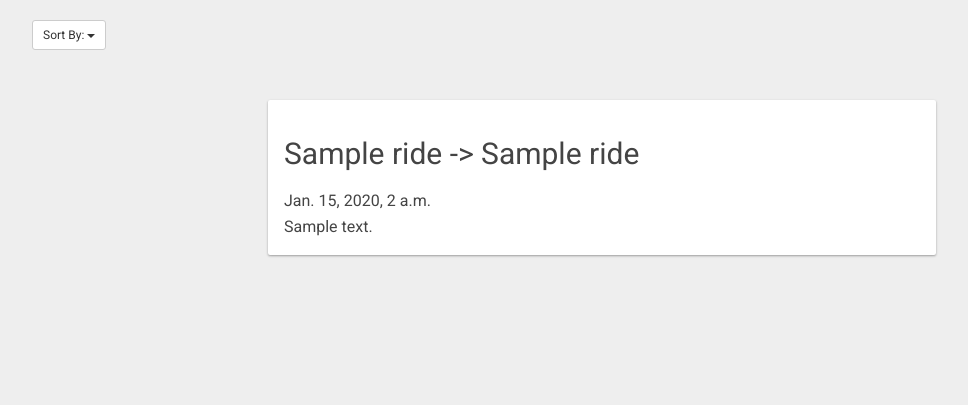
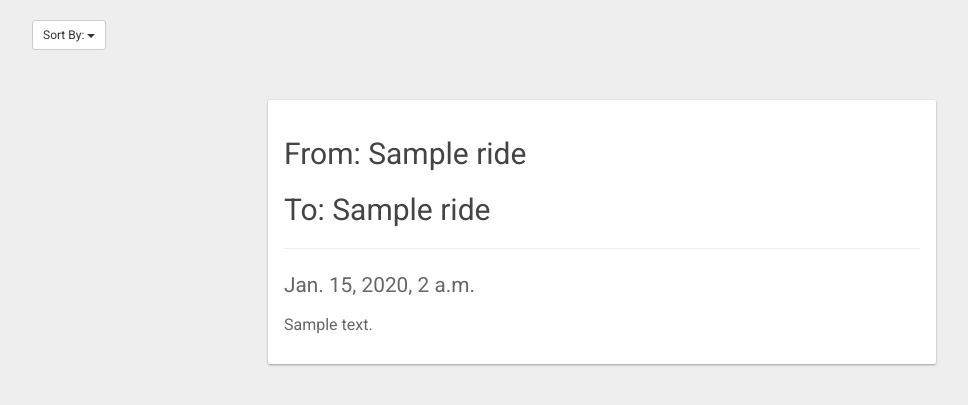
Before and after one commit to MurrayStudio/UPRideFinder, a Django app: page /rides/ in a window 1280 px wide. Shown: the part 51-456 px from the top of the page, without its empty margins (38-1006 px from the left). Run offline with Django 3.2, Linux system fonts and the light colour scheme; a user stored in the database is signed in; tables that the repository leaves empty hold one stand-in row (values such as "Sample post"); some libraries are stand-ins or nearby versions.

Commit message:
Groudwork for email and some css changes.

```diff
--- a/up_ride_finder/rides/views.py
+++ b/up_ride_finder/rides/views.py
@@ -15,6 +15,9 @@ from django.contrib.auth.mixins import LoginRequiredMixin
 
 from .models import Ride, RideRequest
 from .forms import RideCreateForm, RideRequestCreateForm
+
+from django.core.mail import send_mail, BadHeaderError
+from django.http import HttpResponse, HttpResponseRedirect
 
 # Create your views here.
 
@@ -55,7 +58,8 @@ class RideJSONView(LoginRequiredMixin, DetailView, ):
     def render_to_response(self, context, **response_kwargs):
         ride = Ride.objects.get(id=self.kwargs.get('id'))
         return JsonResponse(model_to_dict(ride, fields=['dest_name', 'origin_name']))
-        # return JsonResponse({'dest_name': ride.dest_name, 'origin_name': ride.origin_name})
+        # return JsonResponse({'dest_name': ride.dest_name, 'origin_name':
+        # ride.origin_name})
 
 
 class RideCreateView(LoginRequiredMixin, CreateView):
@@ -97,7 +101,8 @@ class RideRequestCreateView(LoginRequiredMixin, CreateView):
     # def dispatch(self, request, *args, **kwargs):
     #     if self.get_ride().driver == self.request.user or self.get_ride().riderequest_set:
     #         # TODO: Implement error messages
-    #         return redirect(reverse_lazy('rides:detail', kwargs={'id': self.kwargs.get('ride_id')}))
+    # return redirect(reverse_lazy('rides:detail', kwargs={'id':
+    # self.kwargs.get('ride_id')}))
 
     def form_valid(self, form):
         # print(self.kwargs.get('ride_id'))
@@ -107,6 +112,21 @@ class RideRequestCreateView(LoginRequiredMixin, CreateView):
 
     def get_success_url(self):
         return reverse_lazy('rides:detail', kwargs={'id': self.kwargs.get('ride_id')})
+
+    def send_email(self, request):
+        subject = request.POST.get('subject', 'Test')
+        message = request.POST.get('message', 'Test Message')
+        from_email = request.POST.get('from_email', 'murrays17@up.edu')
+        if subject and message and from_email:
+            try:
+                send_mail(subject, message, from_email, ['admin@example.com'])
+            except BadHeaderError:
+                return HttpResponse('Invalid header found.')
+            return HttpResponseRedirect('/contact/thanks/')
+        else:
+                # In reality we'd use a form class
+                # to get proper validation errors.
+            return HttpResponse('Make sure all fields are entered and valid.')
 
 
 class RideRideRequestListView(LoginRequiredMixin, ListView):
--- a/up_ride_finder/static/css/tripdetails.css
+++ b/up_ride_finder/static/css/tripdetails.css
@@ -35,9 +35,25 @@ a {
         color: #2980b9;
     }
 
+#when {
+    font-size: 1.3em;
+}
+
+#to_from{
+    color: #444444;
+    font-weight: 50;
+}
+
 h2 {
     line-height: 1.2;
     margin-bottom: 1.6rem;
+}
+
+h3 {
+    line-height: 1.2;
+    margin-bottom: 1.6rem;
+    font-size: 1.2em;
+    color: #000;
 }
 
 .wrapper {
--- a/up_ride_finder/templates/rides/ride_list.html
+++ b/up_ride_finder/templates/rides/ride_list.html
@@ -26,11 +26,19 @@
         <div class="card__content card__padding">
 
             <article class="card__article">
-                <h2><a href="{% url 'rides:detail' ride.id %}">{{ ride.origin_name }} -> {{ ride.dest_name }}</a></h2>
+                <a href="{% url 'rides:detail' ride.id %}">
+                    <div id="to_from">
+                    <h2>From: {{ ride.origin_name }}</h2>
+                    <h2>To: {{ ride.dest_name }}</h2>
+                </a>
+        </div>
+        <hr>
+
         <div class="card__meta">
-                    <a href="#">{{ ride.when }}</a>
+            <p id="when">{{ ride.when }}</p>
         </div>
-                <a>{{ ride.trip_summary }}</a>
+
+        <p id="summary"> {{ ride.trip_summary }}</p>
         </article>
     </div>
 </div>
```
Also changed, not shown: up_ride_finder/templates/rides/ride_detail.html (+7 -2 lines). Lines whose indentation alone changed are shown as unchanged.
